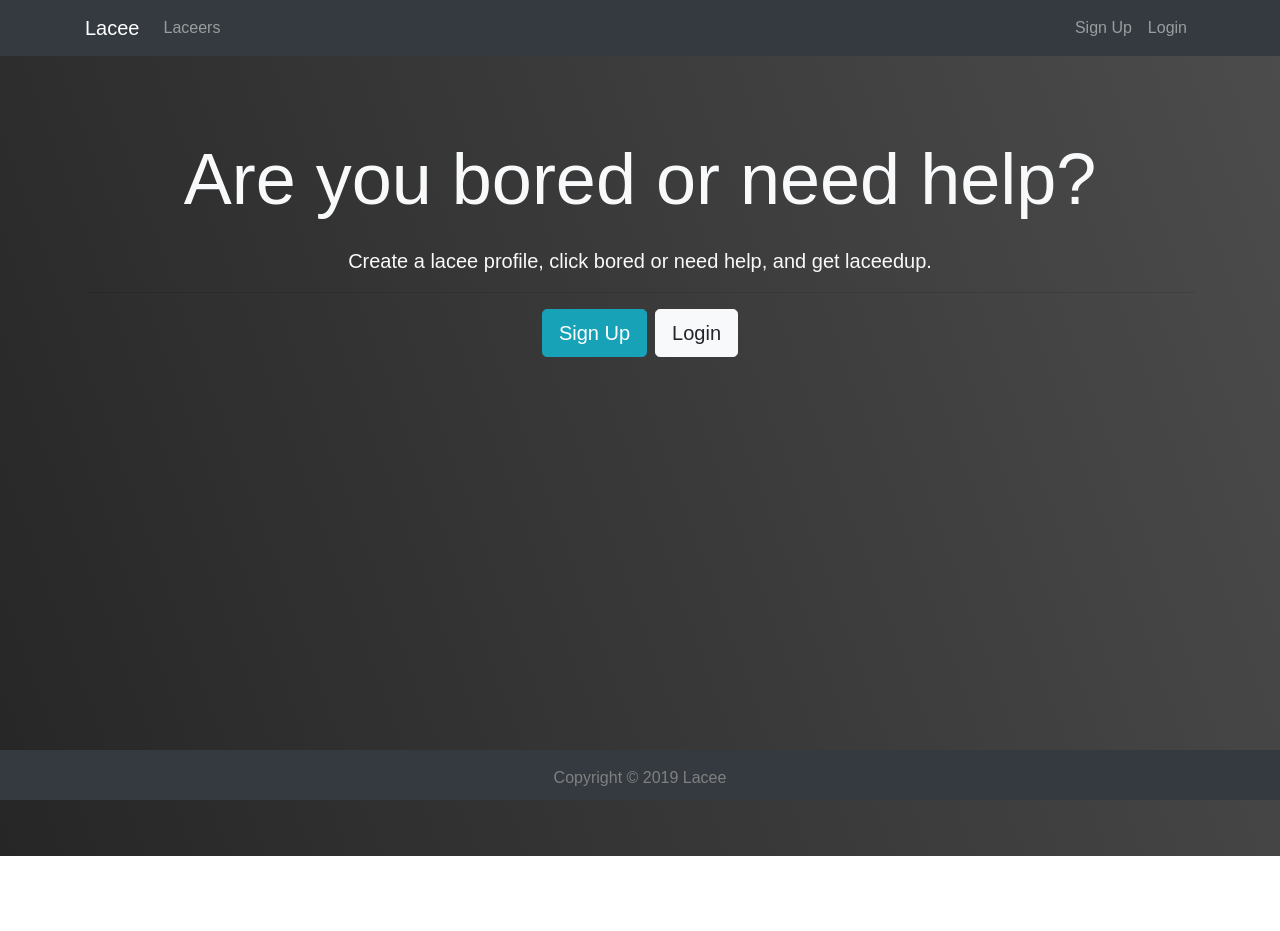
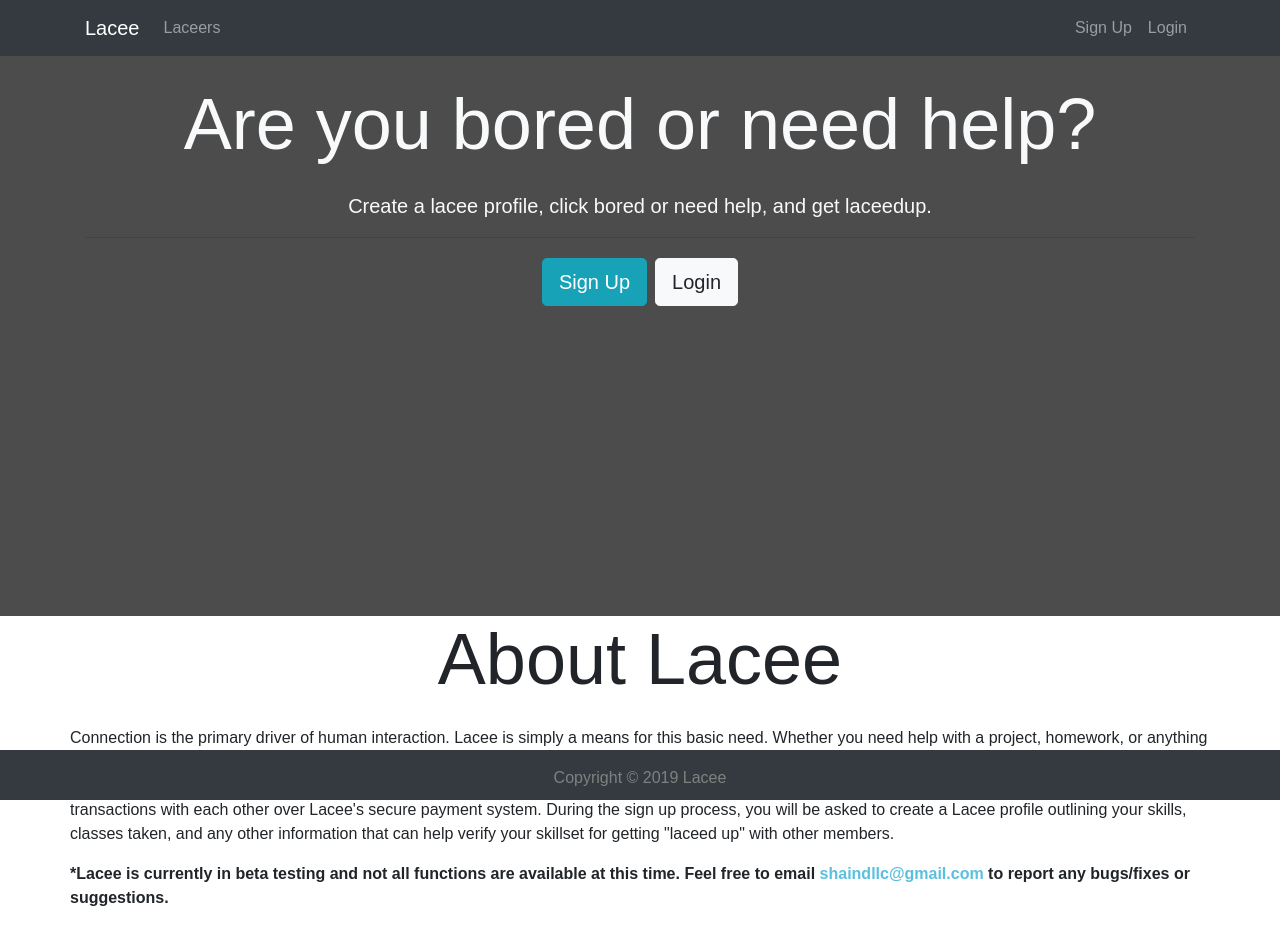
Before and after one commit to ShainDholakiya/Lacee, a React (Create React App) app in the folder client/: page / in a window 1280 px wide. Shown: the top 931 px of the page. Before the commit the page ends 906 px from the top, so only its background shows below. Built offline with nearby package versions, Linux system fonts and the light colour scheme.

Commit message:
updated homepage

```diff
--- a/client/src/App.css
+++ b/client/src/App.css
@@ -9,16 +9,15 @@ img {
 .landing {
   position: relative;
   /* background: url("./img/showcase.jpg") no-repeat; */
-  background-image: linear-gradient(70deg, grey, white);
+  /* background-image: linear-gradient(70deg, grey, white); */
   background-size: cover;
   background-position: center;
-  height: 100vh;
+  height: 70vh;
   margin-top: -24px;
-  margin-bottom: -50px;
 }
 
 .landing-inner {
-  padding-top: 80px;
+  padding-top: 25px;
 }
 
 .dark-overlay {
@@ -110,3 +109,21 @@ nav {
   margin-bottom: 0px;
   font-size: 20px;
 }
+
+hr {
+  margin-bottom: 20px;
+  /* background-color: black; */
+}
+
+.thanks {
+  text-align: center;
+  font-size: 20px;
+}
+
+.email {
+  color: #5bc0de;
+}
+
+.email:hover {
+  color: #5bc0de;
+}
--- a/client/src/components/layout/Landing.js
+++ b/client/src/components/layout/Landing.js
@@ -12,12 +12,15 @@ class Landing extends Component {
 
   render() {
     return (
+      <div>
         <div className="landing">
           <div className="dark-overlay landing-inner text-light">
             <div className="container">
               <div className="row">
                 <div className="col-md-12 text-center">
-                <h1 className="display-3 mb-4">Are you bored or need help?</h1>
+                  <h1 className="display-3 mb-4">
+                    Are you bored or need help?
+                  </h1>
                   <p className="lead">
                     {" "}
                     Create a lacee profile, click bored or need help, and get
@@ -35,6 +38,47 @@ class Landing extends Component {
             </div>
           </div>
         </div>
+        <div className="container about">
+          <div className="row">
+            <div className="col-md-12 text-center">
+              <h1 className="display-3 mb-4">About Lacee</h1>
+            </div>
+
+            <p>
+              Connection is the primary driver of human interaction. Lacee is
+              simply a means for this basic need. Whether you need help with a
+              project, homework, or anything else, Lacee is your solution. Post
+              a bubble on Lacee and get "laceed up" with other members on your
+              campus that have the skills required for what you need. On Lacee,
+              you will be able to message, video chat, and get suggestions for
+              nearby meet up locations to collaborate. You will also be able to
+              conduct monetary transactions with each other over Lacee's secure
+              payment system. During the sign up process, you will be asked to
+              create a Lacee profile outlining your skills, classes taken, and
+              any other information that can help verify your skillset for
+              getting "laceed up" with other members.
+            </p>
+
+            <p>
+              <strong>
+                *Lacee is currently in beta testing and not all functions are
+                available at this time. Feel free to email{" "}
+                <a className="email" href="mailto:shaindllc@gmail.com">
+                  shaindllc@gmail.com
+                </a>{" "}
+                to report any bugs/fixes or suggestions.
+              </strong>
+            </p>
+
+            <p className="thanks">
+              <strong>
+                Thank you beta laceers for being part of this amazing Lacee
+                experience.
+              </strong>
+            </p>
+          </div>
+        </div>
+      </div>
     );
   }
 }
```
Lines whose indentation alone changed are shown as unchanged.
